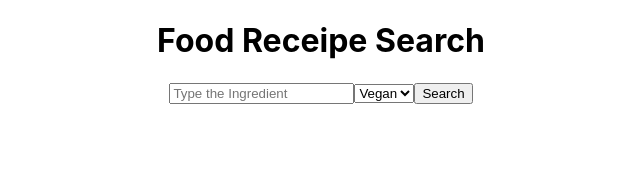
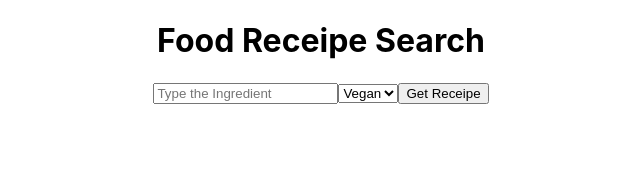
Before and after one commit to sgujuluva/food-recipe-app, a React (Create React App) app: page / in a window 1280 px wide. Shown: the top 173 px of the page, without its empty margins (319-959 px from the left). Built offline with nearby package versions, Linux system fonts and the light colour scheme.

Commit message:
form input and button handled

```diff
--- a/src/App.js
+++ b/src/App.js
@@ -2,15 +2,20 @@
 import './App.css';
 
 function App() {
+
+  const handleSubmit = (e) => {
+    e.preventDefault();
+  }
+
   return (
     <div className="App">
      <h1>Food Receipe Search</h1>
-     <form>
+     <form onSubmit={handleSubmit}>
       <input type="text" placeholder='Type the Ingredient'/>
       <select className="ingredient-labels" name="" id="">
         <option value="vegan">Vegan</option>
       </select>
-      <button>Search</button>
+      <button onChange={(e) => e.target.value }>Get Receipe</button>
      </form>
     </div>
   );
```
